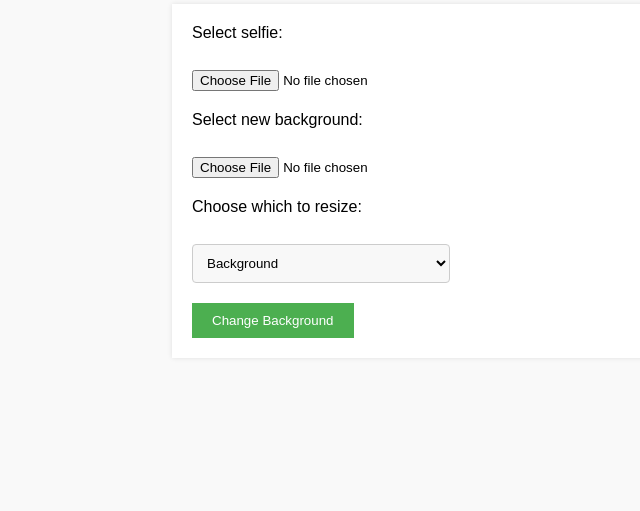
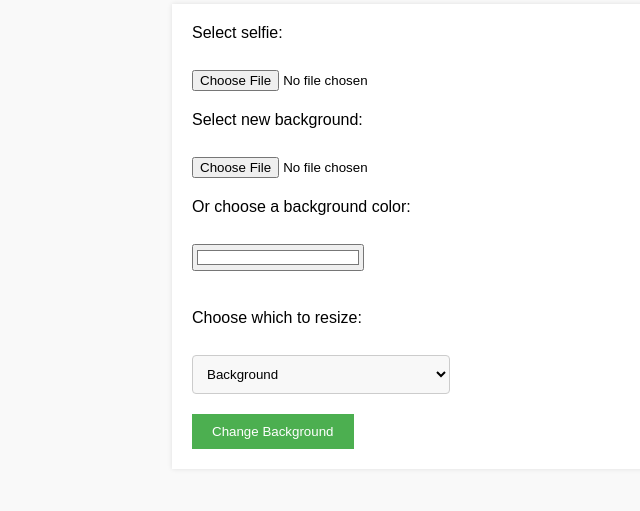
Before and after one commit to rati97/Background_Changer, a Flask app: page / in a window 1280 px wide. Shown: the part 188-699 px from the top of the page, without its empty margins (18-658 px from the left). Run offline with Flask 3, Linux system fonts and the light colour scheme.

Commit message:
Add color input

```diff
--- a/static/styles/main.css
+++ b/static/styles/main.css
@@ -60,6 +60,12 @@ form input[type="submit"]:hover {
     background-color: #45a049;
 }
 
+form input[type="color"] {
+    display: block;
+    width: 20%;
+    margin-bottom: 20px;
+}
+
 select {
     width: 30%;
     padding: 10px;
--- a/templates/index.html
+++ b/templates/index.html
@@ -16,6 +16,9 @@ Home
     <label for="background">Select new background:</label><br>
     <input type="file" id="background" name="background" accept="image/*"><br>
 
+    <label for="bg-color">Or choose a background color:</label><br>
+    <input type="color" id="bg-color" name="bg_color" value="#ffffff"><br>
+
     <label for="resize-option">Choose which to resize:</label><br>
     <select id="resize-option" name="resize_option">
         <option value="background">Background</option>
```
